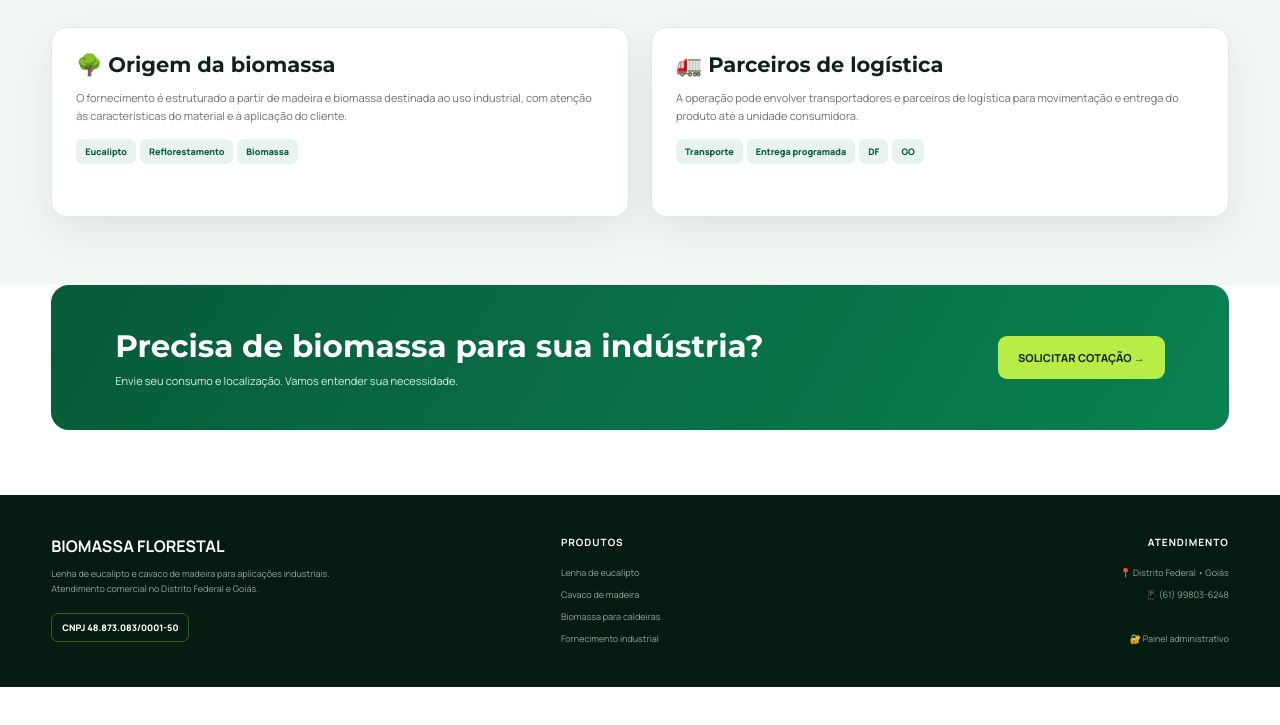
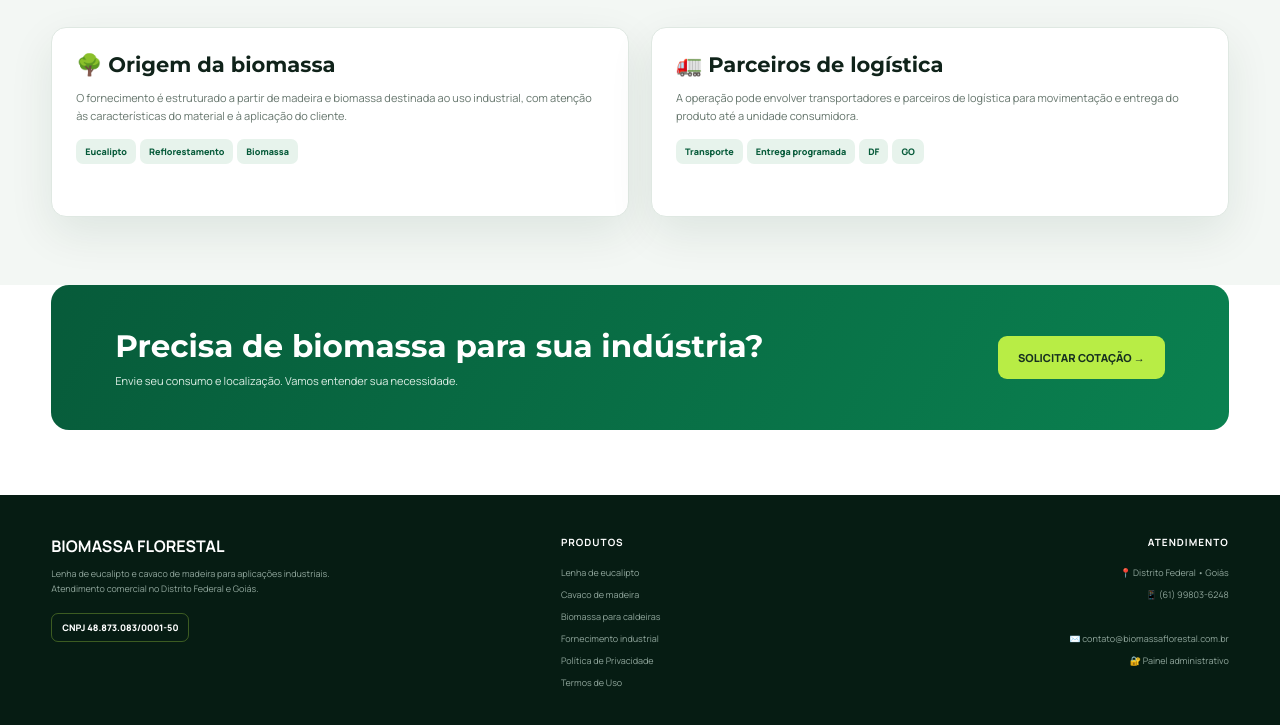
Before and after one commit to TFERRE21/Biomassa, a website: page index.html in a window 1280 px wide. Shown: the part 4527-5252 px from the top of the page. Before the commit the page ends 5214 px from the top, so only its background shows below. Drawn offline with Linux system fonts and the light colour scheme; no server answers.

Commit message:
Adiciona links de privacidade, termos e contato ao rodapé

```diff
--- a/index.html
+++ b/index.html
@@ -186,8 +186,8 @@ body.dark{--ink:#edf5f0;--muted:#a9bbb1;--line:#294238;--soft:#0d2118;background
 
 <footer class="footer">
 <div><strong>BIOMASSA FLORESTAL</strong><p>Lenha de eucalipto e cavaco de madeira para aplicações industriais.<br>Atendimento comercial no Distrito Federal e Goiás.</p><span class="badge">CNPJ 48.873.083/0001-50</span></div>
-<div><h4>Produtos</h4><small>Lenha de eucalipto<br>Cavaco de madeira<br>Biomassa para caldeiras<br>Fornecimento industrial</small></div>
-<div class="right"><h4>Atendimento</h4><small>📍 Distrito Federal • Goiás<br>📱 (61) 99803-6248<br><br>🔐 <a href="https://biomassaflorestal.com.br/admin" target="_blank">Painel administrativo</a></small></div>
+<div><h4>Produtos</h4><small>Lenha de eucalipto<br>Cavaco de madeira<br>Biomassa para caldeiras<br>Fornecimento industrial<br><a href="/privacidade.html">Política de Privacidade</a><br><a href="/termos.html">Termos de Uso</a></small></div>
+<div class="right"><h4>Atendimento</h4><small>📍 Distrito Federal • Goiás<br>📱 <a href="https://wa.me/5561998036248">(61) 99803-6248</a><br><br>✉️ <a href="mailto:contato@biomassaflorestal.com.br">contato@biomassaflorestal.com.br</a><br>🔐 <a href="https://biomassaflorestal.com.br/admin" target="_blank" rel="noopener">Painel administrativo</a></small></div>
 </footer>
 
 <script>
```
